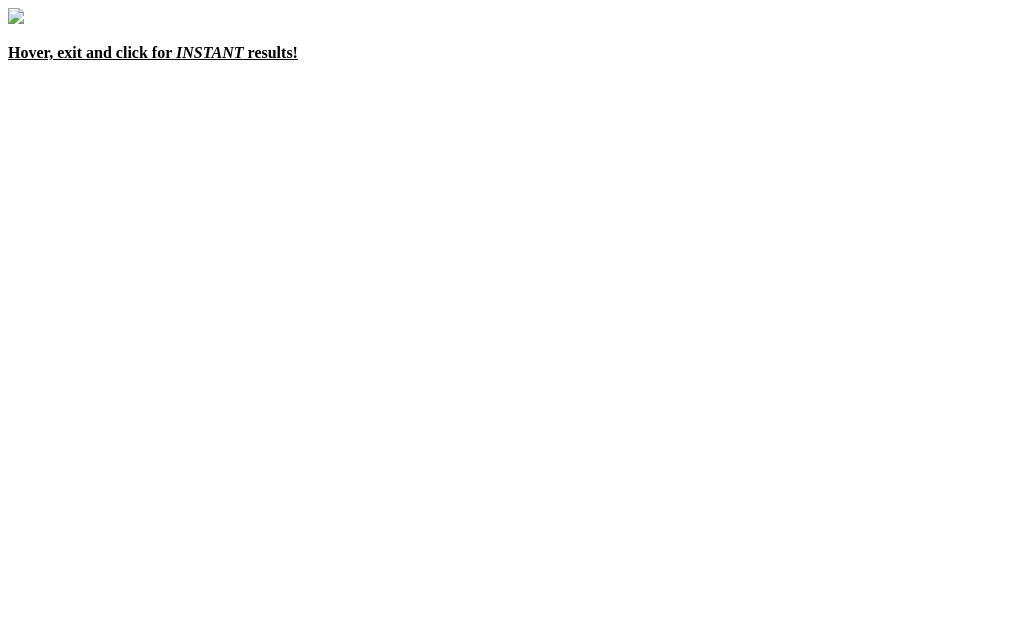
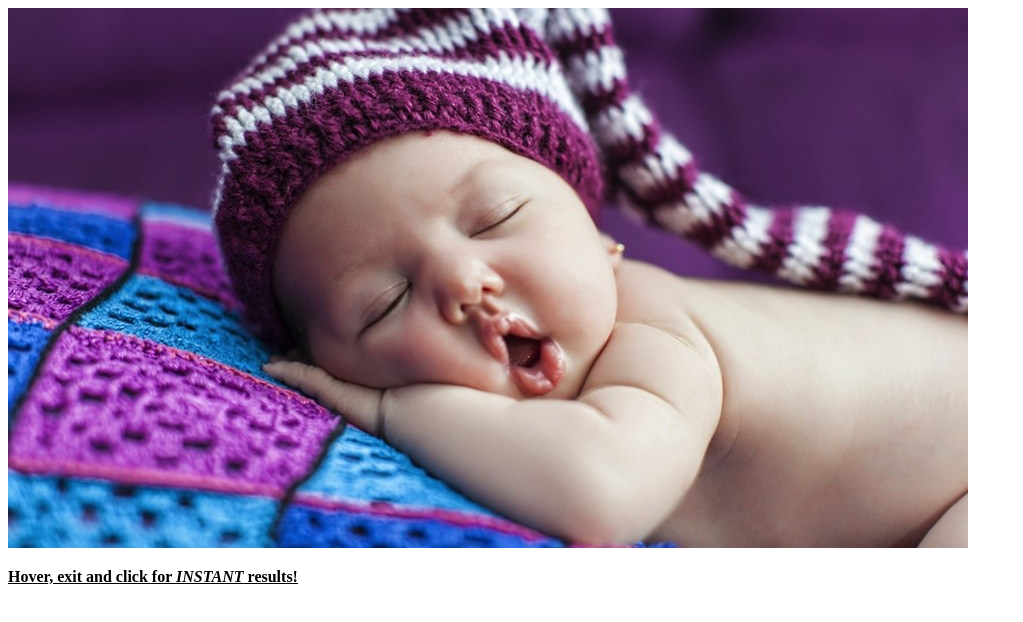
Before and after one commit to Pandesoft/Asleep, a plain HTML site: page index.html in a window 1280 px wide. Shown: the whole page, without its empty margins (0-1023 px from the left). Drawn offline with Linux system fonts and the light colour scheme.

Commit message:
added images

```diff
--- a/index.html
+++ b/index.html
@@ -1,7 +1,7 @@
 <!DOCTYPE html>
 <html>
 
-<img src="images/asleep.png" onmouseover=this.src="images/asleep2.png" onmouseout=this.src="images/asleep.png" onmousedown=this.src="images/sleep.png"></img>
+<img src="images/asleep.jpg" onmouseover=this.src="images/asleep2.jpg" onmouseout=this.src="images/asleep.jpg" onmousedown=this.src="images/sleep.jpg"></img>
 <b><u><p>Hover, exit and click for <i>INSTANT</i> results!</p></u></b>
 
 
```
Also changed, not shown: images/asleep.jpg (added), images/asleep2.jpg (added), images/sleep.jpg (added).
